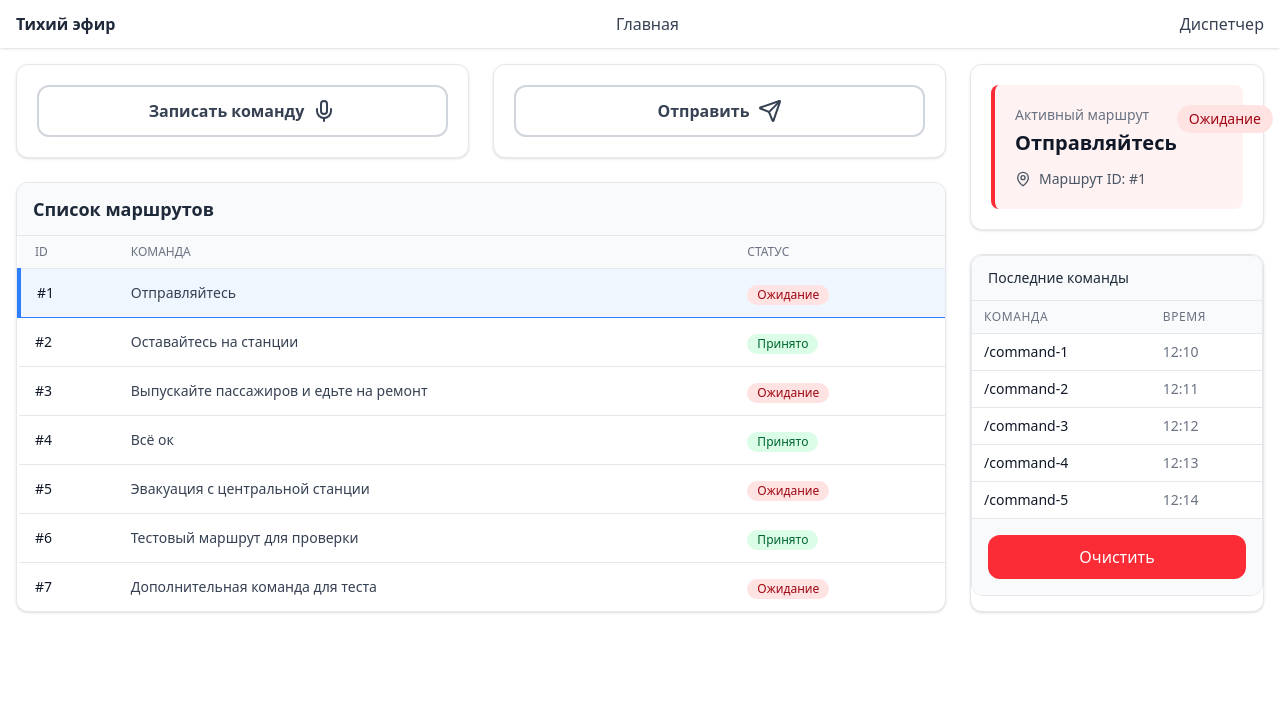
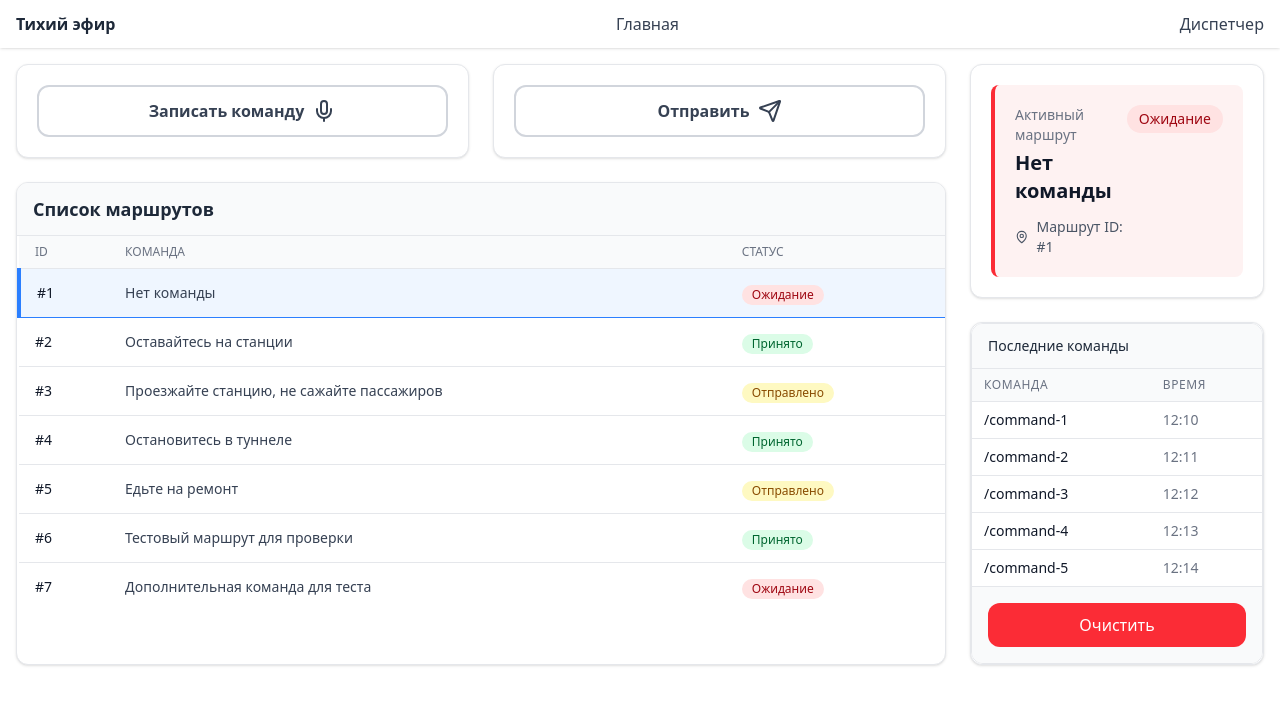
Before and after one commit to thrandishow/quietfront, a Next.js app: page /dispatcher in a window 1280 px wide. Shown: the top 704 px of the page. Built offline with nearby package versions, Linux system fonts and the light colour scheme.

Commit message:
Added new status

```diff
--- a/src/app/dispatcher/page.tsx
+++ b/src/app/dispatcher/page.tsx
@@ -9,22 +9,29 @@ import SelectedRouteDisplay from "@/ui/dispatcher_ui/selected_route";
 import { useState, useEffect } from "react";
 
 // Вспомогательная функция для валидации статуса
-function validateStatus(status: string): "Ожидание" | "Принято" {
-  return status === "Принято" ? "Принято" : "Ожидание";
+function validateStatus(status: string): "Ожидание" | "Принято" | "Отправлено" {
+  switch (status) {
+    case "Принято":
+      return "Принято";
+    case "Отправлено":
+      return "Отправлено";
+    default:
+      return "Ожидание";
+  }
 }
 
 async function getRoutesData(): Promise<Route[]> {
   // Данные для демонстрации
   const rawData = [
-    { id: 1, team: "Отправляйтесь", status: "Ожидание" },
+    { id: 1, team: "Нет команды", status: "Ожидание" },
     { id: 2, team: "Оставайтесь на станции", status: "Принято" },
     {
       id: 3,
-      team: "Выпускайте пассажиров и едьте на ремонт",
-      status: "Ожидание",
+      team: "Проезжайте станцию, не сажайте пассажиров",
+      status: "Отправлено",
     },
-    { id: 4, team: "Всё ок", status: "Принято" },
-    { id: 5, team: "Эвакуация с центральной станции", status: "Ожидание" },
+    { id: 4, team: "Остановитесь в туннеле", status: "Принято" },
+    { id: 5, team: "Едьте на ремонт", status: "Отправлено" },
     { id: 6, team: "Тестовый маршрут для проверки", status: "Принято" },
     { id: 7, team: "Дополнительная команда для теста", status: "Ожидание" },
   ];
--- a/src/app/page.tsx
+++ b/src/app/page.tsx
@@ -20,9 +20,6 @@ export default function Home() {
               <h2 className="text-4xl md:text-5xl lg:text-6xl font-bold mb-6 text-white leading-tight">
                 Связь между машинистом и диспетчером.
               </h2>
-              <p className="text-xl md:text-2xl mb-8 text-white font-medium">
-                Быстро. Надёжно. Безопасно
-              </p>
               <div className="flex flex-col sm:flex-row justify-center gap-4">
                 <a
                   href="#addinfo"
@@ -71,9 +68,7 @@ export default function Home() {
                 Мы это меняем.
               </h2>
               <p className="text-base md:text-lg text-gray-700 leading-relaxed">
-                Наша система обеспечивает мгновенную, безошибочную и
-                подтверждённую связь между диспетчером и машинистом. Команды
-                приходят прямо в кабину поезда — чётко, надёжно и без помех.
+                Команды приходят прямо в кабину поезда — чётко
               </p>
             </div>
 
--- a/src/ui/dispatcher_ui/routes_table.tsx
+++ b/src/ui/dispatcher_ui/routes_table.tsx
@@ -4,7 +4,7 @@
 export type Route = {
   id: number;
   team: string;
-  status: "Принято" | "Ожидание";
+  status: "Принято" | "Ожидание" | "Отправлено";
 };
 
 type RoutesTableProps = {
@@ -55,7 +55,9 @@ export default function RoutesTable({
                 className={`inline-flex items-center px-2.5 py-0.5 rounded-full text-xs font-medium ${
                   route.status === "Принято"
                     ? "bg-green-100 text-green-800"
-                    : "bg-red-100 text-red-800"
+                    : route.status === "Отправлено"
+                    ? "bg-yellow-100 text-yellow-800" // Желтый для "Отправлено"
+                    : "bg-red-100 text-red-800" // Красный для "Ожидание"
                 }`}
               >
                 {route.status}
--- a/src/ui/dispatcher_ui/selected_route.tsx
+++ b/src/ui/dispatcher_ui/selected_route.tsx
@@ -7,7 +7,7 @@ type SelectedRouteDisplayProps = {
   selectedRoute: {
     id: number;
     team: string;
-    status: "Ожидание" | "Принято";
+    status: "Ожидание" | "Принято" | "Отправлено";
   } | null;
 };
 
@@ -28,7 +28,9 @@ export default function SelectedRouteDisplay({
       className={`rounded-lg p-5 transition-all ${
         selectedRoute.status === "Принято"
           ? "bg-green-50 border-l-4 border-green-500"
-          : "bg-red-50 border-l-4 border-red-500"
+          : selectedRoute.status === "Отправлено"
+          ? "bg-yellow-50 border-l-4 border-yellow-500" // Жёлтый для отправленных
+          : "bg-red-50 border-l-4 border-red-500" // Красный для ожидания
       }`}
     >
       <div className="flex justify-between items-start">
@@ -50,7 +52,9 @@ export default function SelectedRouteDisplay({
           className={`px-3 py-1 rounded-full text-sm font-medium ${
             selectedRoute.status === "Принято"
               ? "bg-green-100 text-green-800"
-              : "bg-red-100 text-red-800"
+              : selectedRoute.status === "Отправлено"
+              ? "bg-yellow-100 text-yellow-800" // Жёлтый для отправленных
+              : "bg-red-100 text-red-800" // Красный для ожидания
           }`}
         >
           {selectedRoute.status}
```
